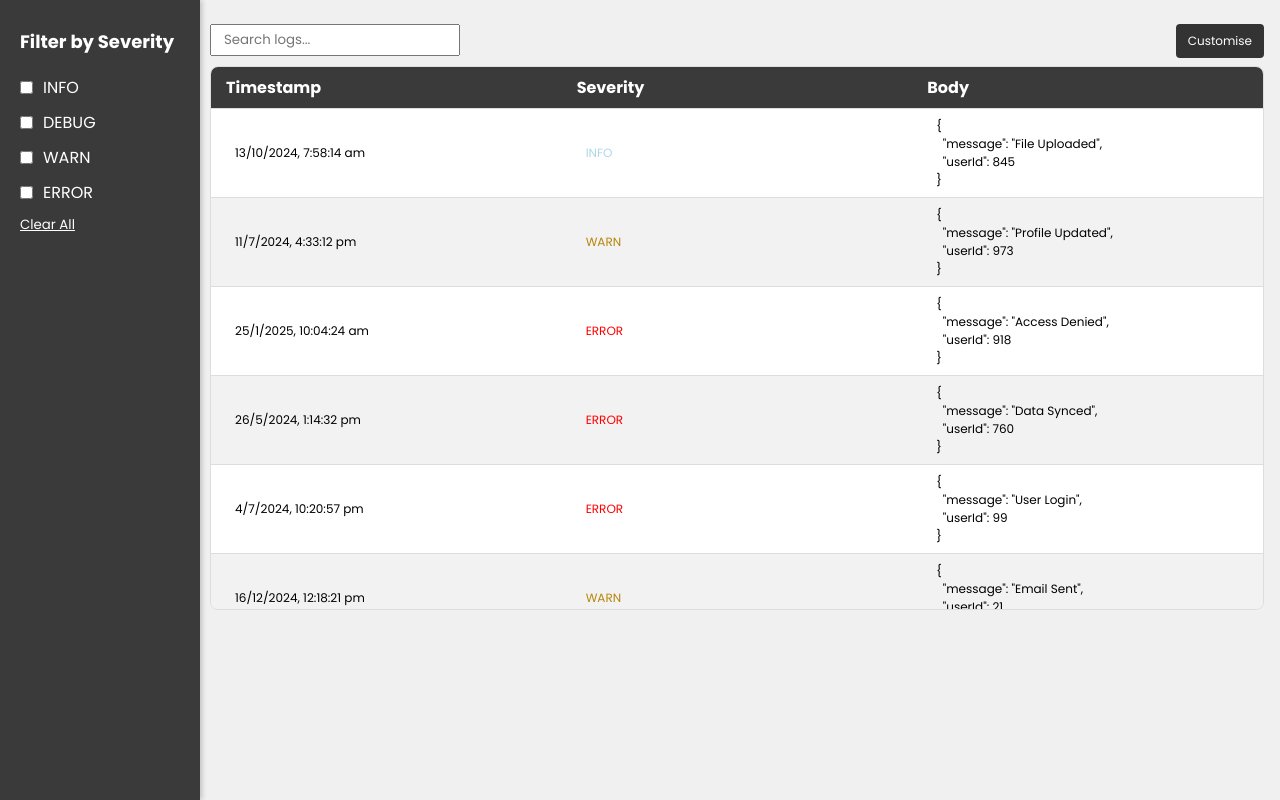
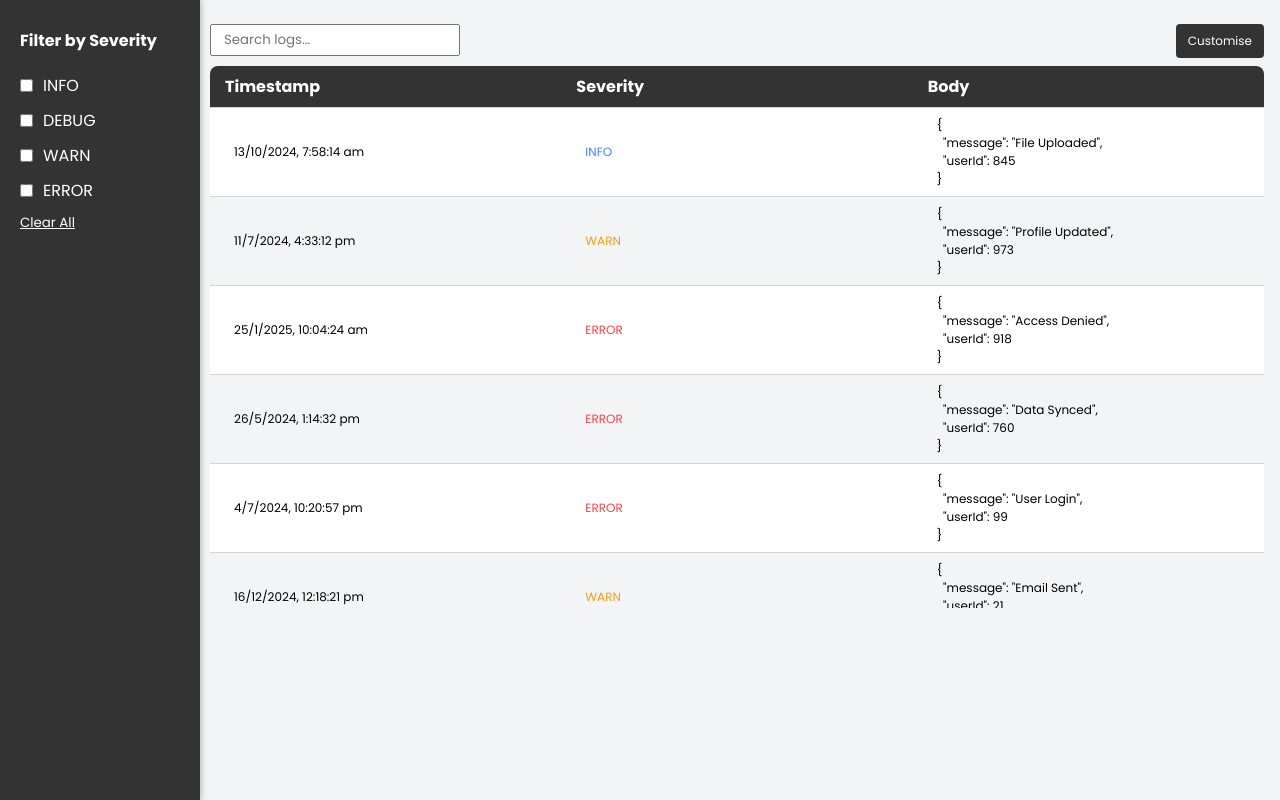
Before and after one commit to thevarunnayak/middleware-assignment, a React (Vite) app: page / in a window 1280 px wide. Built offline with nearby package versions, Linux system fonts and the light colour scheme.

Commit message:
used var color

```diff
--- a/src/components/CustomiseButton/CustomiseButton.css
+++ b/src/components/CustomiseButton/CustomiseButton.css
@@ -8,7 +8,7 @@
   border: none;
   font-size: 12px;
   cursor: pointer;
-  color: #fff;
+  color: var(--color-primary);
   padding: 8px 12px;
   border-radius: 4px;
 }
@@ -17,7 +17,7 @@
   position: absolute;
   top: 100%;
   right: 0;
-  background-color: white;
+  background-color: var(--color-primary);
   border: 1px solid #ddd;
   border-radius: 5px;
   padding: 10px;
@@ -38,16 +38,16 @@
 
 .dropdown-menu button {
   padding: 5px 10px;
-  border: 1px solid #ddd;
-  background-color: #f0f0f0;
+  border: 1px solid var(--color-gray-200);
+  background-color: var(--color-gray-300);
   border-radius: 4px;
   cursor: pointer;
-  color: #333;
+  color: var(--color-secondary);
   margin: 10px 4px;
 }
 
 .dropdown-menu button:hover {
-  background-color: #e0e0e0;
+  background-color: var(--color-gray-300);
 }
 
 .dropdown-menu input[type='checkbox'] {
--- a/src/components/NoData/NoData.css
+++ b/src/components/NoData/NoData.css
@@ -4,13 +4,13 @@
   align-items: center;
   justify-content: center;
   padding: 40px;
-  color: #6c757d;
+  color: var(--color-gray-900);
   font-family: sans-serif;
   text-align: center;
 }
 
 .no-data-message {
   font-size: 18px;
-  color: #6c757d;
+  color: var(--color-gray-900);
   font-weight: 500;
 }
--- a/src/components/Sidebar/Sidebar.css
+++ b/src/components/Sidebar/Sidebar.css
@@ -1,13 +1,13 @@
 .sidebar-desktop {
   width: 200px;
-  background-color: #3a3a3a;
-  color: white;
+  background-color: var(--color-secondary);
+  color: var(--color-primary);
   padding: 28px 20px;
   position: fixed;
   top: 0;
   left: 0;
   height: 100%;
-  box-shadow: 2px 0 5px rgba(0, 0, 0, 0.2);
+  box-shadow: 2px 0 5px var(--color-shadow);
   display: flex;
   flex-direction: column;
   justify-content: flex-start;
@@ -19,8 +19,8 @@
   display: none;
 }
 
-.sidebar-desktop h3 {
-  font-size: 18px;
+.sidebar-desktop h5 {
+  font-size: 16px;
   font-weight: bold;
   margin-bottom: 20px;
 }
@@ -63,11 +63,11 @@
     display: inline-block;
   }
   .kebab-menu-button {
-    background: #333;
+    background: var(--color-secondary);
     border: none;
     font-size: 12px;
     cursor: pointer;
-    color: #fff;
+    color: var(--color-primary);
     padding: 8px 12px;
     border-radius: 4px;
   }
@@ -76,18 +76,18 @@
     position: absolute;
     top: 100%;
     left: 0;
-    background-color: white;
-    border: 1px solid #ddd;
+    background-color: var(--color-secondary);
+    border: 1px solid var(--color-gray-200);
     border-radius: 5px;
     padding: 10px;
-    box-shadow: 0px 4px 8px rgba(0, 0, 0, 0.1);
+    box-shadow: 0px 4px 8px var(--color-shadow);
     width: 200px;
     z-index: 100;
   }
 
-  .dropdown-menu h3 {
+  .dropdown-menu h5 {
     margin: 0 0 10px;
-    font-size: 16px;
+    font-size: 14px;
   }
 
   .dropdown-menu label {
@@ -97,8 +97,8 @@
 
   .dropdown-menu button {
     padding: 5px 10px;
-    border: 1px solid #ddd;
-    background-color: #f0f0f0;
+    border: 1px solid var(--color-gray-300);
+    background-color: var(--color-gary-200);
     border-radius: 4px;
     cursor: pointer;
     color: #333;
@@ -106,7 +106,7 @@
   }
 
   .dropdown-menu button:hover {
-    background-color: #e0e0e0;
+    background-color: var(--color-gray-300);
   }
 
   .dropdown-menu input[type='checkbox'] {
@@ -121,5 +121,5 @@
   text-decoration: underline !important;
   text-align: left !important;
   padding: 0 !important;
-  color: #fff;
+  color: var(--color-primary);
 }
--- a/src/components/Sidebar/Sidebar.tsx
+++ b/src/components/Sidebar/Sidebar.tsx
@@ -47,7 +47,7 @@ const Sidebar = ({ onFilterChange }: SidebarProps) => {
     return (
         <>
             <div className='sidebar-desktop'>
-                <h3>Filter by Severity</h3>
+                <h5>Filter by Severity</h5>
                 <div className='checkbox-group'>
                     {severities.map((severity) => (
                         <label key={severity}>
--- a/src/components/Table/Table.css
+++ b/src/components/Table/Table.css
@@ -1,8 +1,8 @@
 .table-wrapper {
   width: 100%;
-  border: 1px solid #ddd;
+  border: 1px solidvar(--color-gray-300);
   border-radius: 8px;
-  background-color: #f9f9f9;
+  background-color: var(--color-gray-200);
   overflow: hidden;
   display: flex;
   flex-direction: column;
@@ -39,7 +39,7 @@ td {
   padding: 8px 15px;
   text-align: left;
   vertical-align: middle;
-  border-bottom: 1px solid #ddd;
+  border-bottom: 1px solid var(--color-gray-300);
   word-wrap: break-word;
   min-width: 100px;
 }
@@ -49,17 +49,17 @@ td {
 }
 
 th {
-  background-color: #3a3a3a;
-  color: white;
+  background-color: var(--color-secondary);
+  color: var(--color-primary);
   font-weight: bold;
 }
 
 tr:nth-child(even) {
-  background-color: #f2f2f2;
+  background-color: var(--color-gray-100);
 }
 
 tr:nth-child(odd) {
-  background-color: #fff;
+  background-color: var(--color-primary);
 }
 
 .loading {
@@ -68,14 +68,14 @@ tr:nth-child(odd) {
 }
 
 .severity-text-debug {
-  color: #3a3a3a;
+  color: var(--color-debug);
 }
 .severity-text-info {
-  color: #add8e6;
+  color: var(--color-info);
 }
 .severity-text-warn {
-  color: #b8860b;
+  color: var(--color-warn);
 }
 .severity-text-error {
-  color: #ff0000;
+  color: var(--color-error);
 }
--- a/src/index.css
+++ b/src/index.css
@@ -6,3 +6,26 @@
   box-sizing: border-box;
   font-family: 'Poppins', sans-serif;
 }
+
+:root {
+  /* Primary colors */
+  --color-primary: #ffffff;
+  --color-secondary: #333333;
+  --color-primary-dark: #3730a3;
+
+  /* Neutral palette */
+  --color-white: #ffffff;
+  --color-black: #000000;
+  --color-gray-100: #f3f4f6;
+  --color-gray-200: #e5e7eb;
+  --color-gray-300: #d1d5db;
+  --color-gray-900: #111827;
+
+  /* Semantic colors */
+  --color-debug: ##111827;
+  --color-warn: #f59e0b;
+  --color-error: #ef4444;
+  --color-info: #3b82f6;
+
+  --color-shadow: rgba(0, 0, 0, 0.2);
+}
--- a/src/pages/Landing/Landing.css
+++ b/src/pages/Landing/Landing.css
@@ -1,7 +1,7 @@
 .landing-container {
   display: flex;
   height: 100vh;
-  background-color: #f0f0f0;
+  background-color: var(--color-gray-100);
   gap: 30px;
   padding: 16px;
   width: 100%;
```
